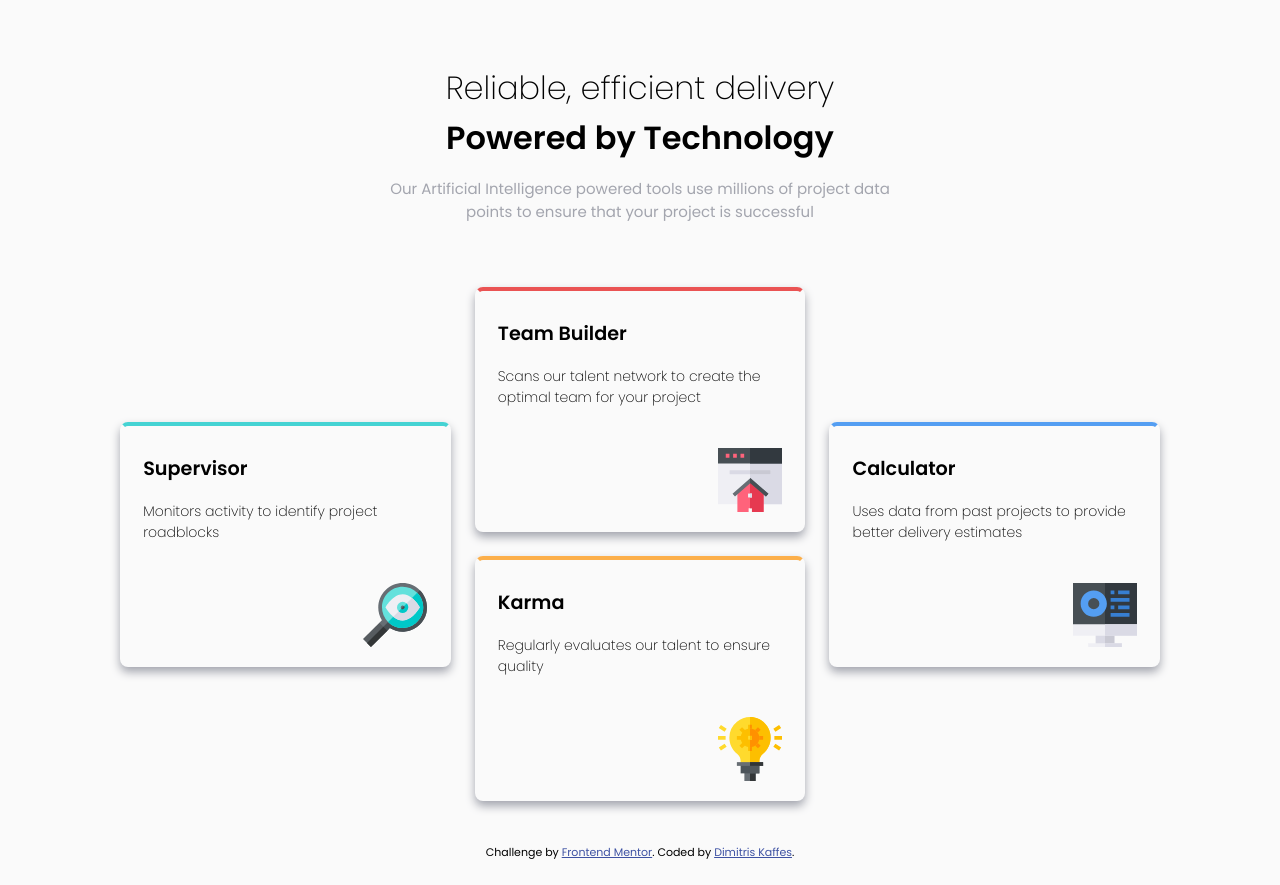
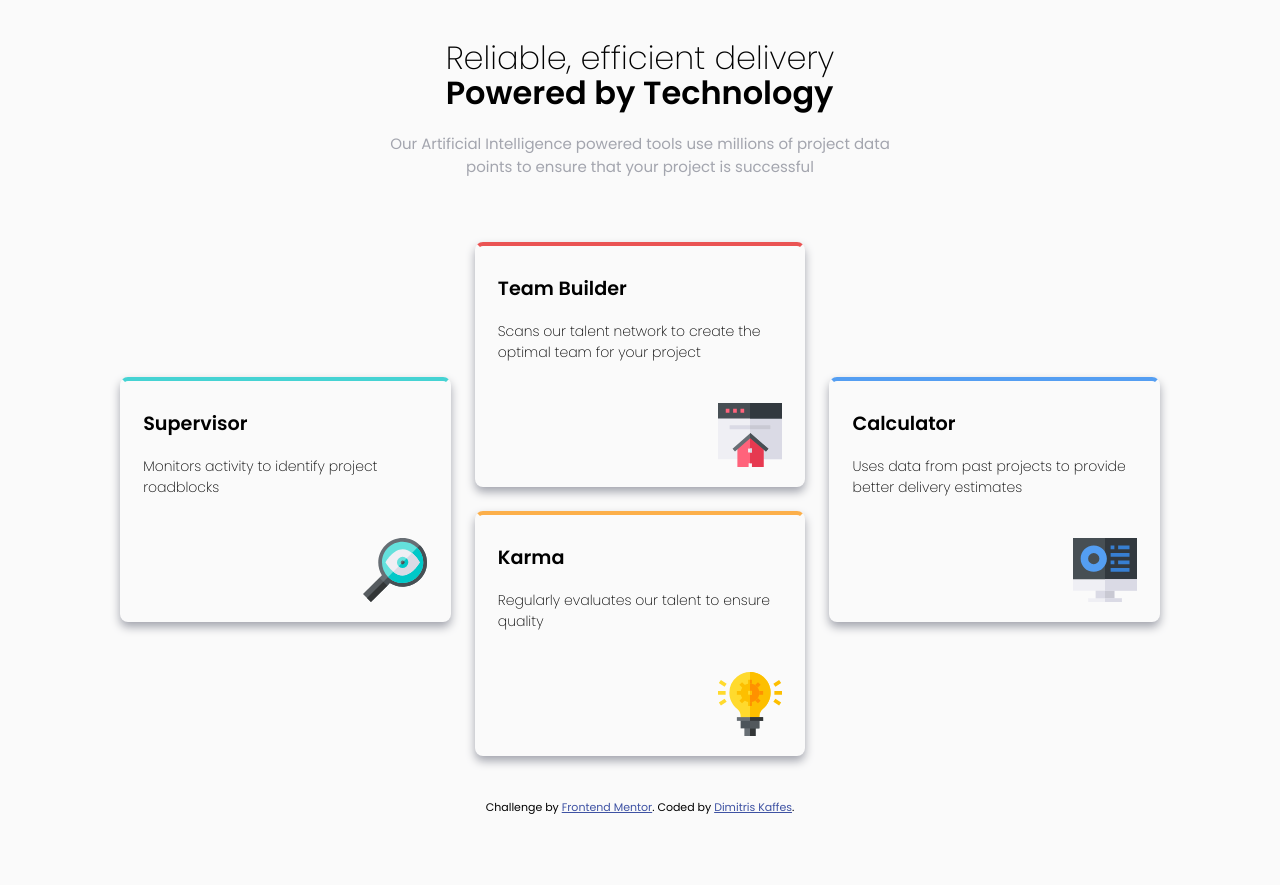
Before and after one commit to dkaffes/four-card-feature-section, a plain HTML site: page index.html in a window 1280 px wide. After the commit the page ends 840 px from the top, so only its background shows below. Drawn offline with Linux system fonts and the light colour scheme.

Commit message:
h1 changes

```diff
--- a/index.html
+++ b/index.html
@@ -29,8 +29,10 @@
     <main>
       <!-- Text container -->
       <div class="text-container">
-        <p class="text--ribbon">Reliable, efficient delivery</p>
-        <h1 class="text--title">Powered by Technology</h1>
+        <h1 class="text--title">
+          <span class="text--ribbon"> Reliable, efficient delivery </span
+          >Powered by Technology
+        </h1>
         <p class="text--description">
           Our Artificial Intelligence powered tools use millions of project data
           points to ensure that your project is successful
--- a/style.css
+++ b/style.css
@@ -132,13 +132,13 @@ body {
   max-width: 34rem;
 }
 
-.text--ribbon,
 .text--title {
   font-size: 1.5rem;
 }
 
 .text--ribbon {
   font-weight: 200;
+  display: block;
 }
 
 .text--title {
@@ -229,7 +229,6 @@ body {
     margin-inline: auto;
   }
 
-  .text--ribbon,
   .text--title {
     font-size: 2rem;
   }
```
